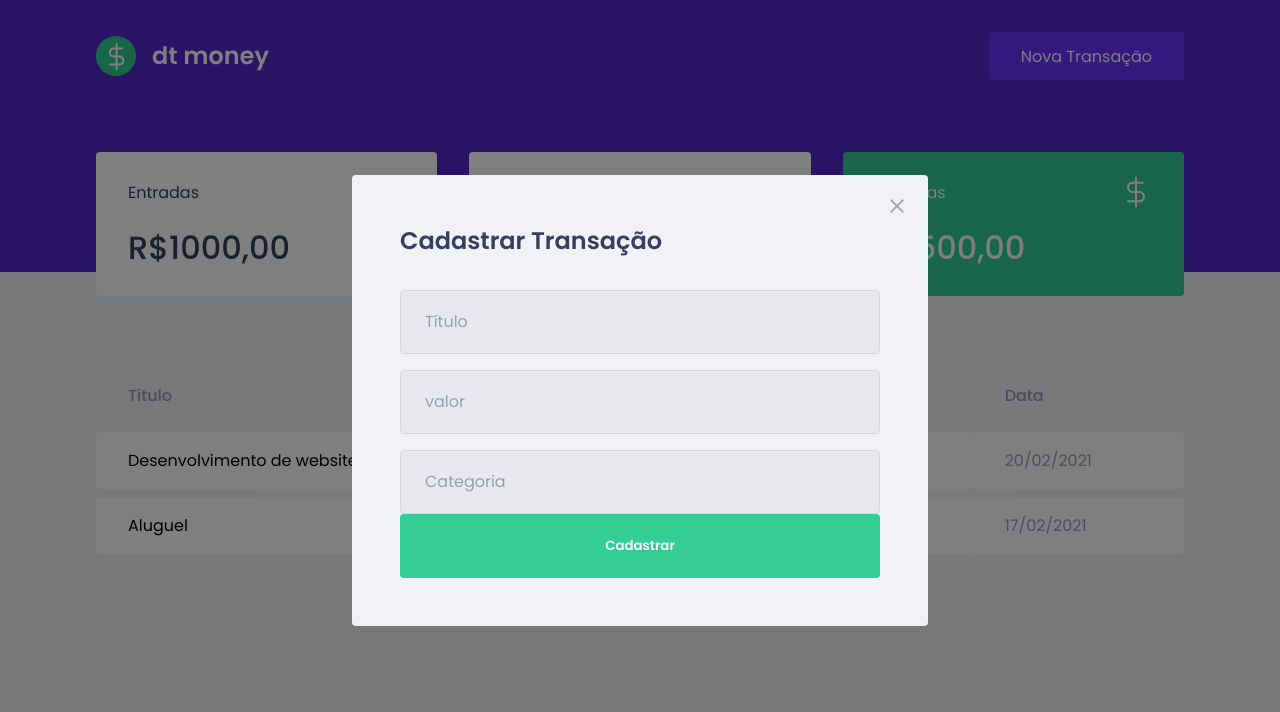
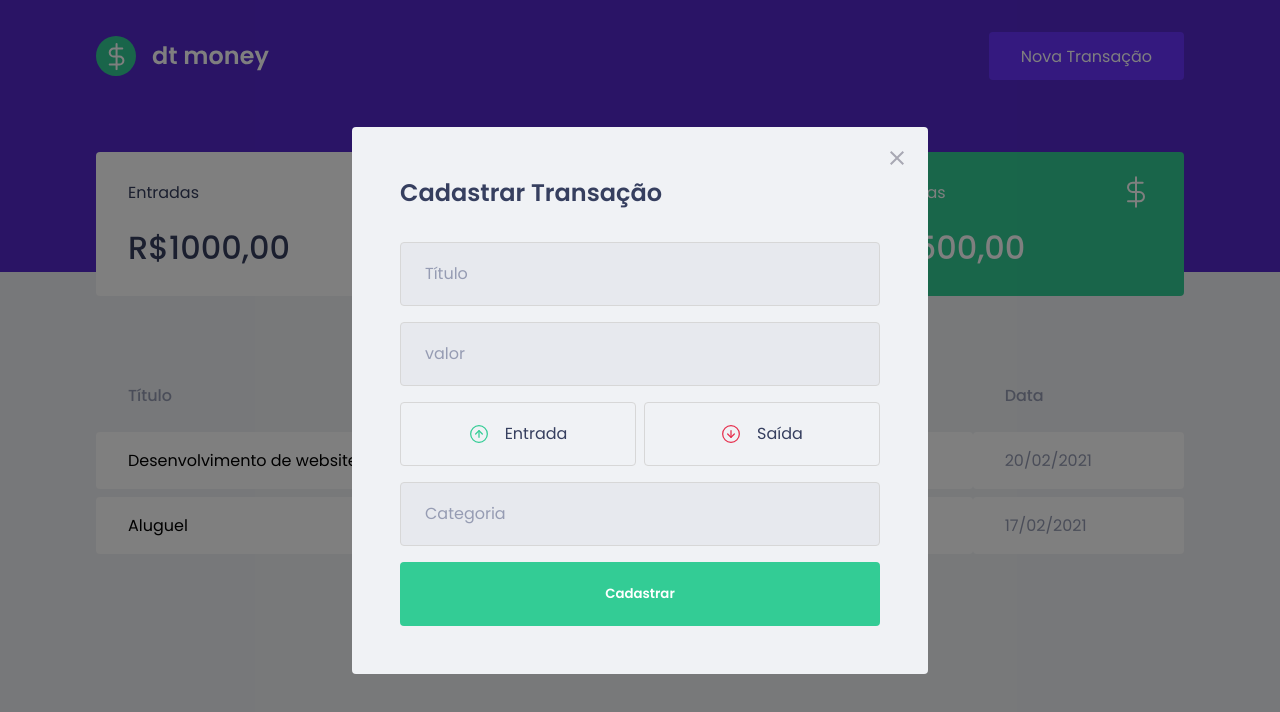
Before and after one commit to gcolares95/dt_money_ignite, a React (Create React App) app: page / in a window 1280 px wide. Both pictures are taken after a click on the button "Nova Transação". Shown: the top 712 px of the page. Built offline with nearby package versions, Linux system fonts and the light colour scheme; no server answers; what miragejs would draw is missing.

Commit message:
Criando botões de Tipo

```diff
--- a/package.json
+++ b/package.json
@@ -5,6 +5,7 @@
   "dependencies": {
     "axios": "^0.25.0",
     "miragejs": "^0.1.43",
+    "polished": "^4.1.4",
     "react": "^17.0.2",
     "react-dom": "^17.0.2",
     "react-modal": "^3.14.4",
--- a/src/components/NewTransactionModal/index.tsx
+++ b/src/components/NewTransactionModal/index.tsx
@@ -1,7 +1,9 @@
 import Modal from 'react-modal';
 
-import { Container } from './styles';
+import { Container, TransactionTypeContainer } from './styles';
 import closeImg from '../../assets/close.svg';
+import incomeImg from '../../assets/income.svg';
+import outComeImg from '../../assets/outcome.svg';
 
 interface NewTransactionModalProps {
   isOpen: boolean;  // props -> se o Modal está aberto ou não
@@ -37,6 +39,21 @@
           placeholder="valor"
         />
 
+        <TransactionTypeContainer>
+          <button
+            type="button"
+          >
+            <img src={incomeImg} alt="Entrada" />
+            <span>Entrada</span>
+          </button>
+
+          <button
+            type="button"
+          >
+            <img src={outComeImg} alt="Saída" />
+            <span>Saída</span>
+          </button>
+        </TransactionTypeContainer>
        <input
           placeholder="Categoria"
         />
--- a/src/components/NewTransactionModal/styles.ts
+++ b/src/components/NewTransactionModal/styles.ts
@@ -1,4 +1,5 @@
-import styled from 'styled-components';
+import styled from 'styled-components'
+import { darken } from 'polished'
 
 export const Container = styled.form`
   h2 {
@@ -23,12 +24,13 @@
       color: var(--text-body);
     }
 
-    & + input { // todo input apartir do 2 vai receber margin-top
+    & + input {
+      // todo input apartir do 2 vai receber margin-top
       margin-top: 1rem;
     }
   }
 
-  button[type="submit"] {
+  button[type='submit'] {
     width: 100%;
     padding: 0 1.5rem;
     height: 4rem;
@@ -38,9 +40,47 @@
     border: 0;
     transition: filter 0.2s;
     font-weight: 600;
+    margin-top: 1rem;
 
     &:hover {
       filter: brightness(0.9);
     }
   }
-`;
+`
+
+export const TransactionTypeContainer = styled.div`
+  margin: 1rem 0;
+  display: grid;
+  grid-template-columns: repeat(2, 1fr);
+  gap: 0.5rem;
+
+  button {
+    height: 4rem;
+    border: 1px solid #d7d7d7;
+    border-radius: 0.25rem;
+
+    background: transparent;
+
+    display: flex;
+    align-items: center;
+    justify-content: center;
+
+    transition: border-color .2s;
+
+    &:hover {
+     border-color: ${darken(0.1, '#d7d7d7')}; // escurecendo a cor em 10%
+    }
+
+    img {
+      width: 20px;
+      height: 20px;
+    }
+
+    span {
+      display: inline-block;
+      margin-left: 1rem;
+      font-size: 1rem;
+      color: var(--text-title);
+    }
+  }
+`
```
Also changed, not shown: 1 other file (tests, documents, lock files or other folders).
